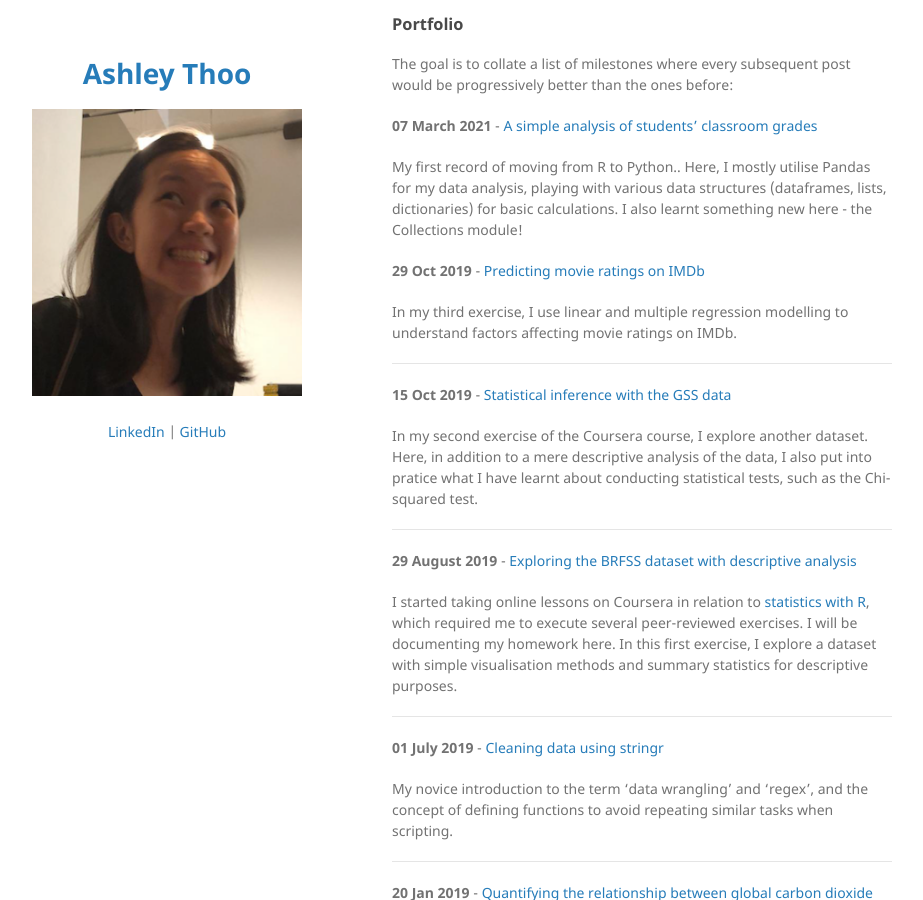
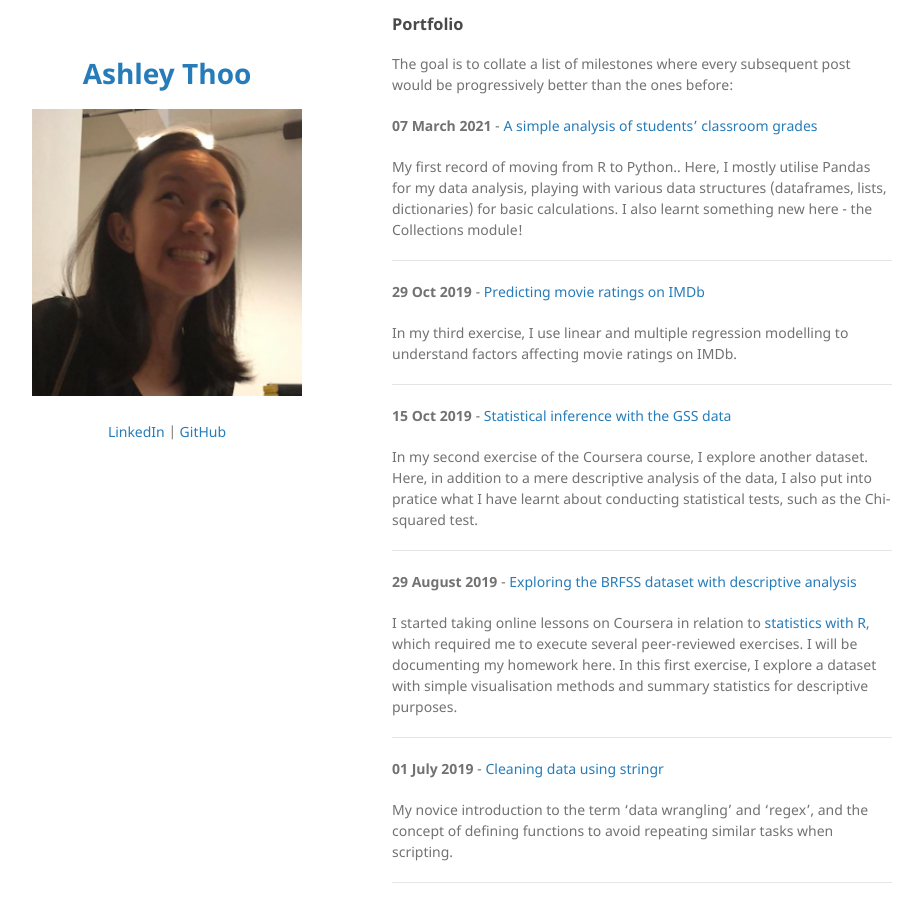
Before and after one commit to ashleythy/ashleythy.github.io, a Jekyll site: the page built from index.md, in a window 1280 px wide and 900 px high, scrolled down 413 px. Shown: the whole window, without its empty margins (178-1101 px from the left). Built offline with Jekyll 4.4.1, drawn with Linux system fonts in a browser that asks for light colours; our own code applies the rules of GitHub Pages for plain Markdown files.

Commit message:
Update index.md

```diff
--- a/index.md
+++ b/index.md
@@ -19,11 +19,13 @@ The goal is to collate a list of milestones where every subsequent post would be
 
 My first record of moving from R to Python.. Here, I mostly utilise Pandas for my data analysis, playing with various data structures (dataframes, lists, dictionaries) for basic calculations. I also learnt something new here - the Collections module!
 
+---
+
 <b>29 Oct 2019</b> - [Predicting movie ratings on IMDb](/html/entry6.html)
 
 In my third exercise, I use linear and multiple regression modelling to understand factors affecting movie ratings on IMDb.
 
-<hr>
+---
 
 <b>15 Oct 2019</b> - [Statistical inference with the GSS data](/html/entry5.html)
 
@@ -41,13 +43,13 @@ I started taking online lessons on Coursera in relation to [statistics with R](h
 
 My novice introduction to the term 'data wrangling' and 'regex', and the concept of defining functions to avoid repeating similar tasks when scripting.
 
-<hr>
+---
 
 <b>20 Jan 2019</b> - [Quantifying the relationship between global carbon dioxide emission and economic growth](/html/entry2.html)
 
 Here, I calculate the strength of relationship between the above variables using Pearson's correlation test. I also put my basic understanding of correlations and p-values to the test.
 
-<hr>
+---
 
 <b>24 Dec 2018</b> - [Visualising the relationship between global carbon dioxide emission and economic growth](/html/entry1.html)
 
```
